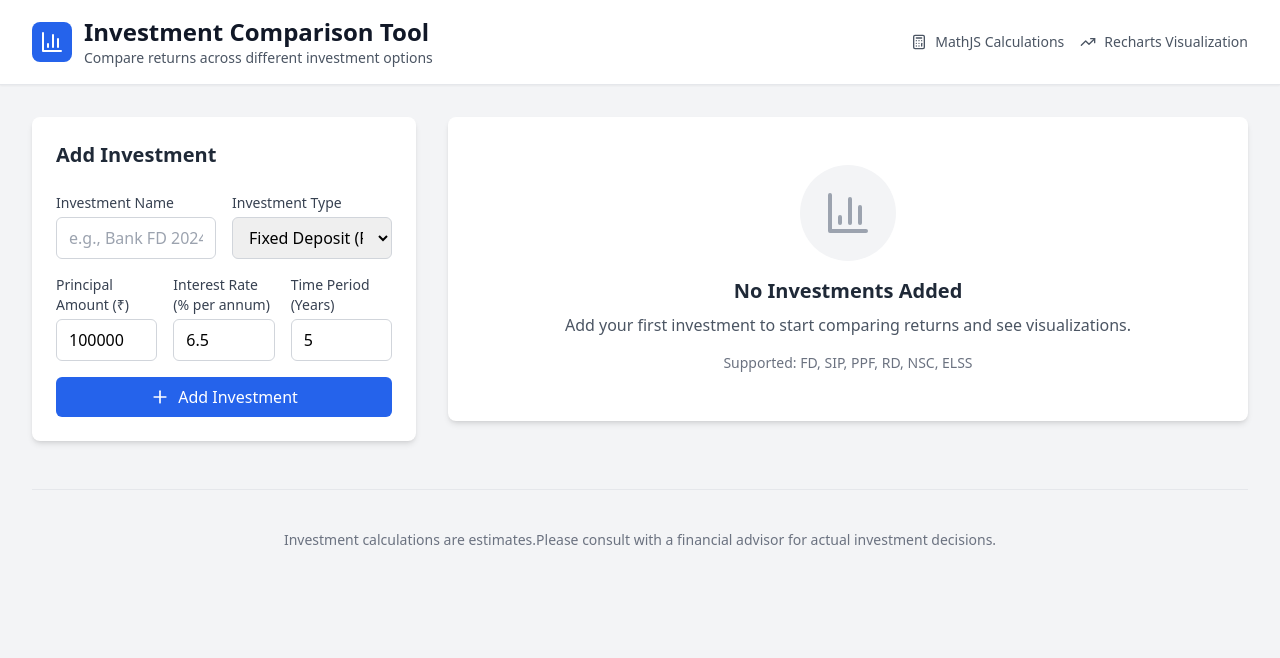
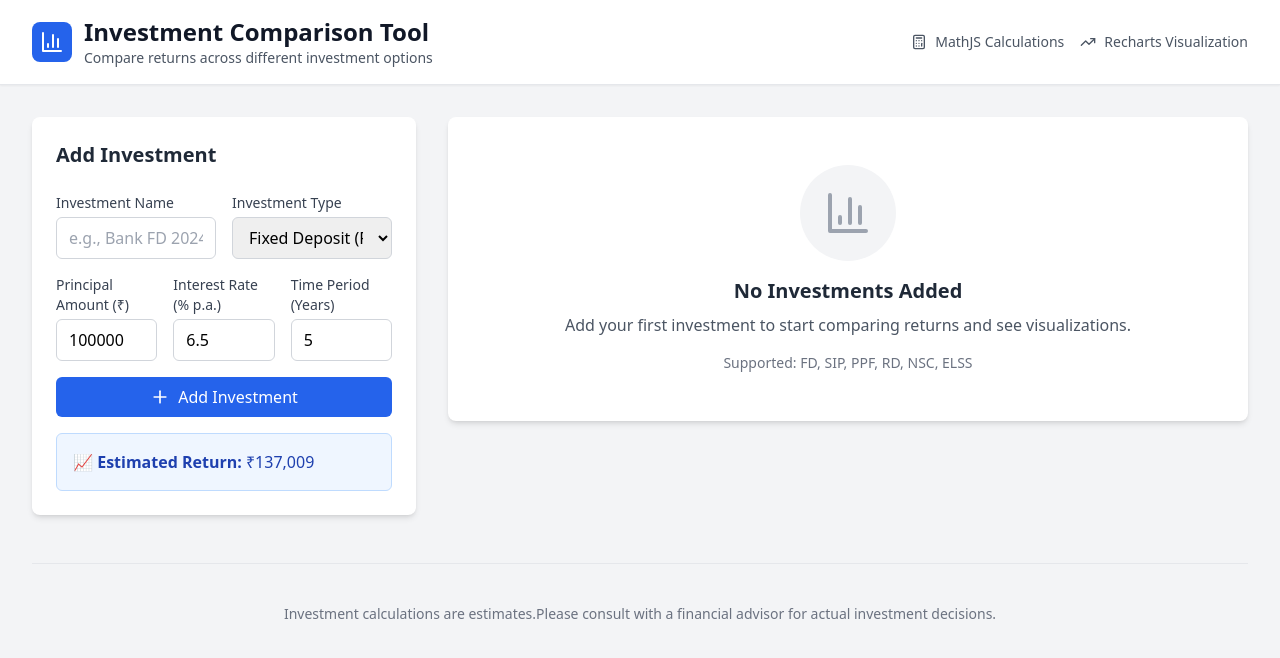
Before and after one commit to Ishaan18singh/InvestWise, a React (Vite) app: page / in a window 1280 px wide. Shown: the top 658 px of the page. Built offline with nearby package versions, Linux system fonts and the light colour scheme.

Commit message:
Updated Vite project with new changes

```diff
--- a/package.json
+++ b/package.json
@@ -30,6 +30,6 @@
     "tailwindcss": "^3.4.1",
     "typescript": "^5.5.3",
     "typescript-eslint": "^8.3.0",
-    "vite": "^5.4.2"
+    "vite": "^6.3.5"
   }
 }
--- a/src/App.tsx
+++ b/src/App.tsx
@@ -9,23 +9,28 @@ import { calculateInvestment } from './utils/calculations';
 function App() {
   const [investments, setInvestments] = useState<Investment[]>([]);
   const [results, setResults] = useState<InvestmentResult[]>([]);
+  const [livePreview, setLivePreview] = useState<InvestmentResult | null>(null);
 
   const handleAddInvestment = (investment: Investment) => {
     const newInvestments = [...investments, investment];
     setInvestments(newInvestments);
 
-    // Calculate results for all investments
     const newResults = newInvestments.map(inv => calculateInvestment(inv));
     setResults(newResults);
+    setLivePreview(null); // Clear preview after adding
   };
 
   const handleRemoveInvestment = (id: string) => {
     const newInvestments = investments.filter(inv => inv.id !== id);
     setInvestments(newInvestments);
 
-    // Recalculate results
     const newResults = newInvestments.map(inv => calculateInvestment(inv));
     setResults(newResults);
+  };
+
+  const handleLivePreview = (investment: Investment) => {
+    const previewResult = calculateInvestment(investment);
+    setLivePreview(previewResult);
   };
 
   return (
@@ -66,7 +71,17 @@ function App() {
               onAddInvestment={handleAddInvestment}
               onRemoveInvestment={handleRemoveInvestment}
               investments={investments}
+              onPreviewChange={handleLivePreview}
             />
+
+            {livePreview && (
+              <div className="mt-4 p-4 bg-white rounded-lg shadow text-sm text-gray-800">
+                <h4 className="font-semibold mb-2 text-blue-600">Live Return Preview:</h4>
+                <p>Total Invested: ₹{livePreview.totalInvested.toLocaleString()}</p>
+                <p>Estimated Returns: ₹{livePreview.totalReturns.toLocaleString()}</p>
+                <p>Maturity Amount: ₹{livePreview.maturityAmount.toLocaleString()}</p>
+              </div>
+            )}
           </div>
 
           {/* Charts and Results */}
--- a/src/components/InvestmentForm.tsx
+++ b/src/components/InvestmentForm.tsx
@@ -1,4 +1,4 @@
-import React, { useState } from 'react';
+import React, { useState, useEffect } from 'react';
 import { Plus, Trash2 } from 'lucide-react';
 import { Investment } from '../types/investment';
 
@@ -31,6 +31,8 @@ export const InvestmentForm: React.FC<InvestmentFormProps> = ({
     frequency: 12
   });
 
+  const [estimatedReturn, setEstimatedReturn] = useState<number | null>(null);
+
   const handleSubmit = (e: React.FormEvent) => {
     e.preventDefault();
     if (formData.name && formData.principal > 0 && formData.time > 0) {
@@ -58,16 +60,35 @@ export const InvestmentForm: React.FC<InvestmentFormProps> = ({
     }));
   };
 
+  const calculateEstimatedReturn = (data: typeof formData) => {
+    const { principal, rate, time, type } = data;
+
+    if (type === 'FD' || type === 'PPF' || type === 'NSC' || type === 'ELSS') {
+      return Math.round(principal * Math.pow(1 + rate / 100, time));
+    }
+
+    if (type === 'SIP' || type === 'RD') {
+      const monthlyRate = rate / 100 / 12;
+      const months = time * 12;
+      return Math.round(principal * (((Math.pow(1 + monthlyRate, months) - 1) / monthlyRate) * (1 + monthlyRate)));
+    }
+
+    return null;
+  };
+
+  // 🔁 Update estimated return when form data changes
+  useEffect(() => {
+    const result = calculateEstimatedReturn(formData);
+    setEstimatedReturn(result);
+  }, [formData]);
+
   return (
     <div className="bg-white rounded-lg shadow-md p-6">
       <h2 className="text-xl font-bold text-gray-800 mb-6">Add Investment</h2>
-
       <form onSubmit={handleSubmit} className="space-y-4">
         <div className="grid grid-cols-1 md:grid-cols-2 gap-4">
           <div>
-            <label className="block text-sm font-medium text-gray-700 mb-1">
-              Investment Name
-            </label>
+            <label className="block text-sm font-medium text-gray-700 mb-1">Investment Name</label>
             <input
               type="text"
               value={formData.name}
@@ -77,11 +98,8 @@ export const InvestmentForm: React.FC<InvestmentFormProps> = ({
               required
             />
           </div>
-
           <div>
-            <label className="block text-sm font-medium text-gray-700 mb-1">
-              Investment Type
-            </label>
+            <label className="block text-sm font-medium text-gray-700 mb-1">Investment Type</label>
             <select
               value={formData.type}
               onChange={(e) => handleTypeChange(e.target.value as Investment['type'])}
@@ -112,9 +130,7 @@ export const InvestmentForm: React.FC<InvestmentFormProps> = ({
           </div>
 
           <div>
-            <label className="block text-sm font-medium text-gray-700 mb-1">
-              Interest Rate (% per annum)
-            </label>
+            <label className="block text-sm font-medium text-gray-700 mb-1">Interest Rate (% p.a.)</label>
             <input
               type="number"
               value={formData.rate}
@@ -128,9 +144,7 @@ export const InvestmentForm: React.FC<InvestmentFormProps> = ({
           </div>
 
           <div>
-            <label className="block text-sm font-medium text-gray-700 mb-1">
-              Time Period (Years)
-            </label>
+            <label className="block text-sm font-medium text-gray-700 mb-1">Time Period (Years)</label>
             <input
               type="number"
               value={formData.time}
@@ -151,6 +165,12 @@ export const InvestmentForm: React.FC<InvestmentFormProps> = ({
           Add Investment
         </button>
       </form>
+
+      {estimatedReturn !== null && (
+        <div className="mt-4 p-4 bg-blue-50 border border-blue-200 rounded-md text-blue-800">
+          📈 <strong>Estimated Return:</strong> ₹{estimatedReturn.toLocaleString()}
+        </div>
+      )}
 
       {investments.length > 0 && (
         <div className="mt-6">
```
Also changed, not shown: 1 other file (tests, documents, lock files or other folders).
